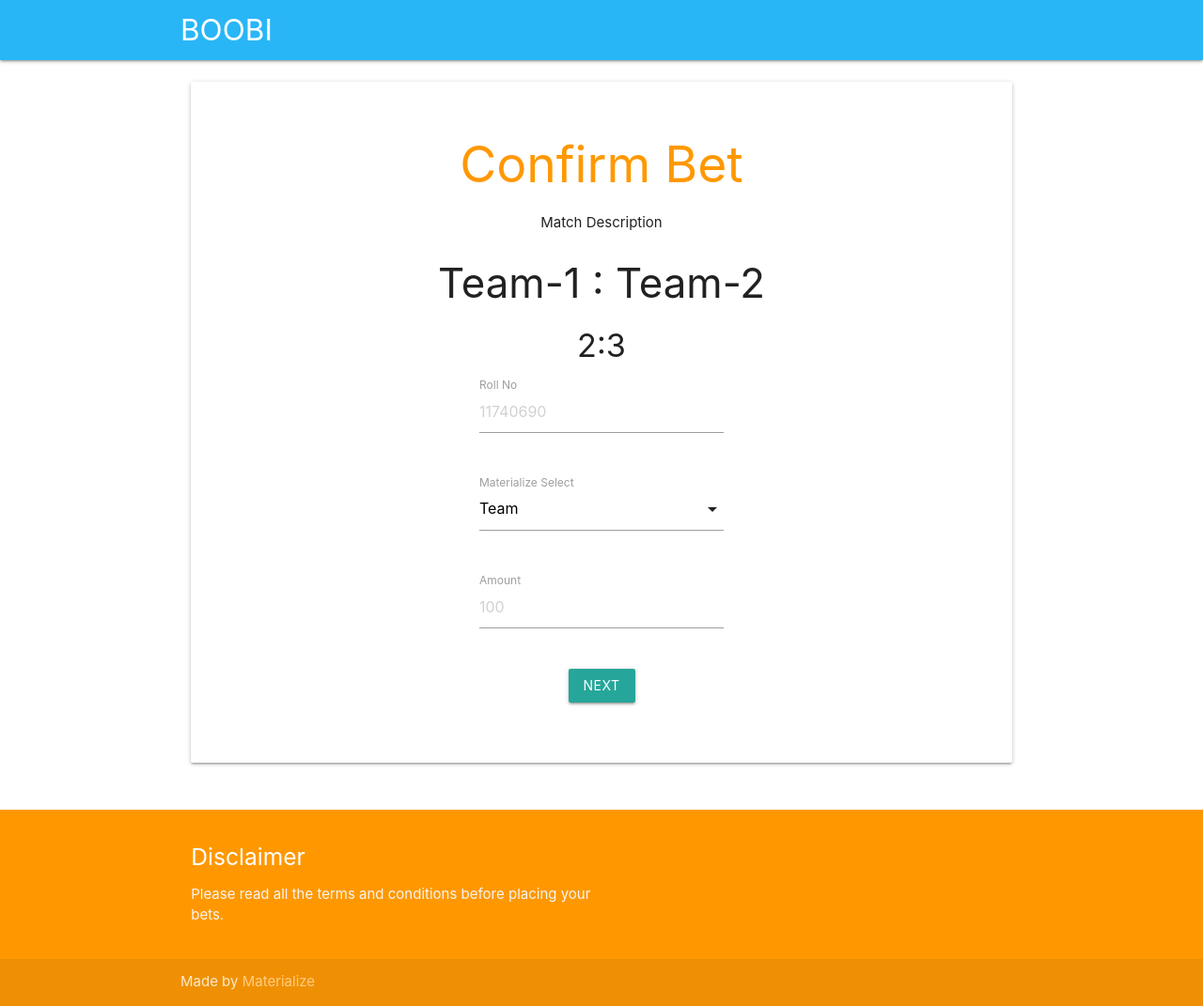
After one commit to ayush1120/BetInf, a Django app: template stoned/templates/confirm.html in a window 1280 px wide. The commit adds this page. Shown: the whole page at 94% size. Run offline with Django 3.2, Linux system fonts and the light colour scheme; the template is opened without the code that fills it, so the values that code supplies are empty; some libraries are stand-ins or nearby versions.

Commit message:
Added confirm.html

```diff
--- a/stoned/templates/bet.html
+++ b/stoned/templates/bet.html
@@ -5,7 +5,7 @@
 <head>
   <meta http-equiv="Content-Type" content="text/html; charset=UTF-8"/>
   <meta name="viewport" content="width=device-width, initial-scale=1, maximum-scale=1.0"/>
-  <title>Starter Template - Materialize</title>
+  <title>Make Bet - Boobi</title>
 
   <!-- CSS  -->
   <link href="https://fonts.googleapis.com/icon?family=Material+Icons" rel="stylesheet">
--- /dev/null
+++ b/stoned/templates/confirm.html
@@ -0,0 +1,105 @@
+{% load static %}
+
+<!DOCTYPE html>
+<html lang="en">
+<head>
+  <meta http-equiv="Content-Type" content="text/html; charset=UTF-8"/>
+  <meta name="viewport" content="width=device-width, initial-scale=1, maximum-scale=1.0"/>
+  <title>Confirm Bet - Boobi</title>
+
+  <!-- CSS  -->
+  <link href="https://fonts.googleapis.com/icon?family=Material+Icons" rel="stylesheet">
+  <link href="{% static "css/materialize.css" %}" type="text/css" rel="stylesheet" media="screen,projection"/>
+  <link href="{% static "css/style.css" %}" type="text/css" rel="stylesheet" media="screen,projection"/>
+</head>
+<body>
+  <nav class="light-blue lighten-1" role="navigation">
+    <div class="nav-wrapper container"><a id="logo-container" href="#" class="brand-logo">BOOBI</a>
+    </div>
+  </nav>
+
+
+  <div class="container">
+    <div class="section">
+      <div class="row">
+        <div class="col s12">
+          <div class="card darken-1 center-align">
+            <div class="card-content">
+                <h2 class="header center orange-text">Confirm Bet</h2>
+
+              <p>Match Description</p>
+              <h3>Team-1 : Team-2</h3>
+              <h4>2:3</h4>
+              <div class="row center-align">
+                <div class="col s12">
+                    <div class="row">
+                      <div class="col m4"></div>
+                      <div class="input-field col m4">
+                        <input placeholder="11740690" id="first_name" type="text" class="validate">
+                        <label for="first_name">Roll No</label>
+                      </div>
+                      <div class="col m4"></div>
+                    </div>
+                    <div class="row">
+                      <div class="col m4"></div>
+                      <div class="input-field col m4">
+                        <select>
+                          <option value="" disabled selected>Team</option>
+                          <option value="1">Team 1</option>
+                          <option value="2">Team 2</option>
+                        </select>
+                        <label>Materialize Select</label>
+                      </div>
+                      <div class="col m4"></div>
+                    </div>
+                    <div class="row">
+                      <div class="col m4"></div>
+                      <div class="input-field col m4">
+                        <input placeholder="100" id="first_name" type="text" class="validate">
+                        <label for="first_name">Amount</label>
+                      </div>
+                      <div class="col m4"></div>
+                    </div>
+                    <div class="row">
+                      <a class="waves-effect waves-light btn">Next</a>
+                    </div>
+                </div>
+            </div>
+            </div>
+
+          </div>
+        </div>
+      </div>
+    </div>
+  </div>
+
+
+  <footer class="page-footer orange">
+    <div class="container">
+      <div class="row">
+        <div class="col l6 s12">
+          <h5 class="white-text">Disclaimer</h5>
+          <p class="grey-text text-lighten-4">Please read all the terms and conditions before placing your bets.</p>
+        </div>
+      </div>
+    </div>
+    <div class="footer-copyright">
+      <div class="container">
+      Made by <a class="orange-text text-lighten-3" href="http://materializecss.com">Materialize</a>
+      </div>
+    </div>
+  </footer>
+
+
+  <!--  Scripts-->
+  <script src="https://code.jquery.com/jquery-2.1.1.min.js"></script>
+  <script src="{% static "js/materialize.js" %}"></script>
+  <script src="{% static "js/init.js" %}"></script>
+
+  <script>
+    $( document ).ready(function() {
+      M.AutoInit();
+});
+  </script>
+  </body>
+</html>
```
Also changed, not shown: stoned/templates/index.html (+20 -1 lines).
